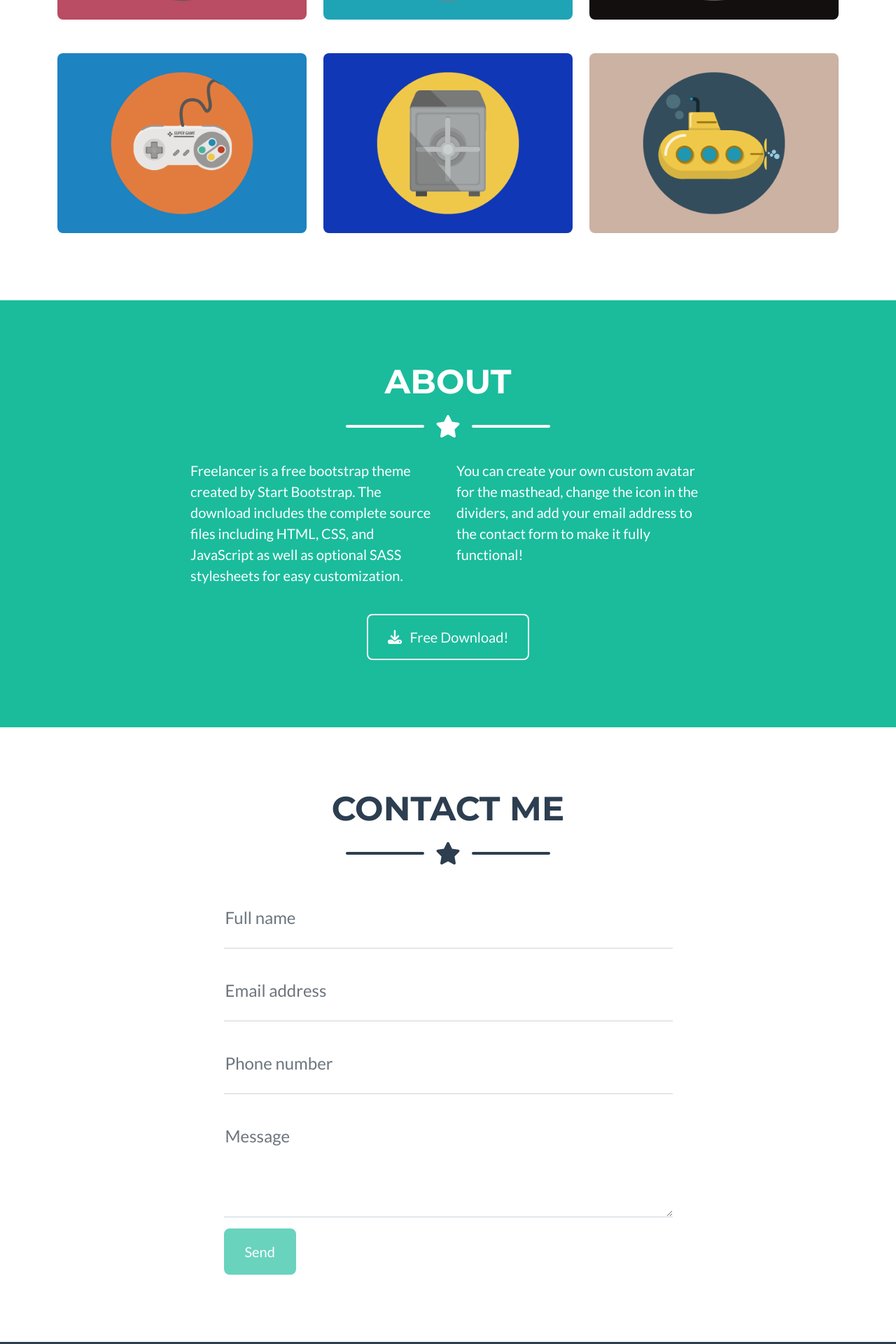
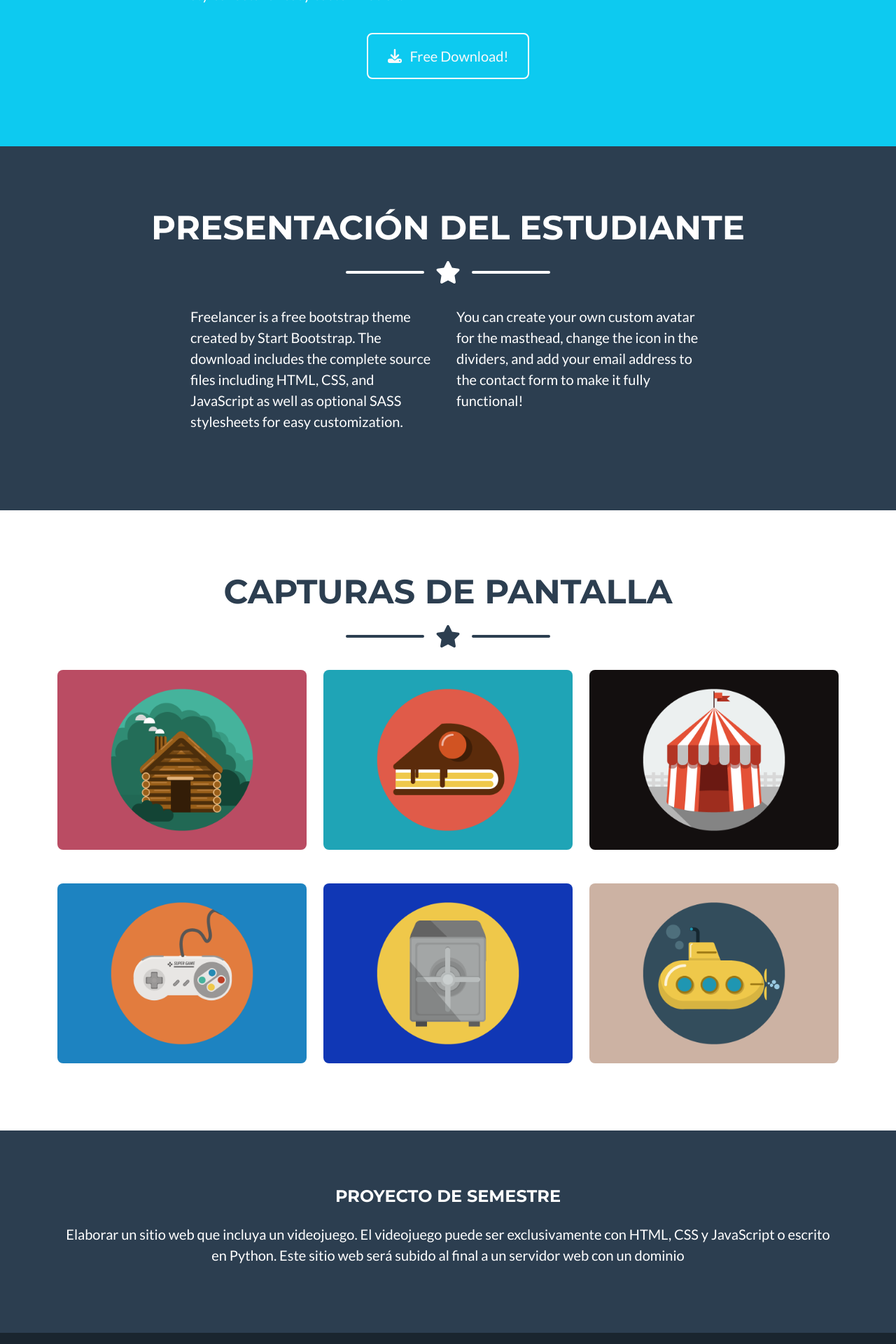
Before and after one commit to leohernandez01/Pagina-web-Videojuego, a Flask app: page / in a window 1280 px wide. Shown: the part 1240-3160 px from the top of the page at 70% size. Run offline with Flask 2, Linux system fonts and the light colour scheme; some libraries are stand-ins or nearby versions.

Commit message:
Actualizada la plantilla de bootstrap personalizada

```diff
--- a/templates/index.html
+++ b/templates/index.html
@@ -20,16 +20,16 @@
         <!-- Navigation-->
         <nav class="navbar navbar-expand-lg bg-secondary text-uppercase fixed-top" id="mainNav">
             <div class="container">
-                <a class="navbar-brand" href="#page-top">Start Bootstrap</a>
+                <a class="navbar-brand" href="#page-top">Leonardo Hernandez</a>
                 <button class="navbar-toggler text-uppercase font-weight-bold bg-primary text-white rounded" type="button" data-bs-toggle="collapse" data-bs-target="#navbarResponsive" aria-controls="navbarResponsive" aria-expanded="false" aria-label="Toggle navigation">
                     Menu
                     <i class="fas fa-bars"></i>
                 </button>
                 <div class="collapse navbar-collapse" id="navbarResponsive">
                     <ul class="navbar-nav ms-auto">
-                        <li class="nav-item mx-0 mx-lg-1"><a class="nav-link py-3 px-0 px-lg-3 rounded" href="#portfolio">Portfolio</a></li>
-                        <li class="nav-item mx-0 mx-lg-1"><a class="nav-link py-3 px-0 px-lg-3 rounded" href="#about">About</a></li>
-                        <li class="nav-item mx-0 mx-lg-1"><a class="nav-link py-3 px-0 px-lg-3 rounded" href="#contact">Contact</a></li>
+                        <li class="nav-item mx-0 mx-lg-1"><a class="nav-link py-3 px-0 px-lg-3 rounded" href="#about">Proyecto</a></li>
+                        <li class="nav-item mx-0 mx-lg-1"><a class="nav-link py-3 px-0 px-lg-3 rounded" href="#about2">Estudiante</a></li>
+                        <li class="nav-item mx-0 mx-lg-1"><a class="nav-link py-3 px-0 px-lg-3 rounded" href="#capturas">Capturas</a></li>
                     </ul>
                 </div>
             </div>
@@ -40,7 +40,7 @@
                 <!-- Masthead Avatar Image-->
                 <img class="masthead-avatar mb-5" src="static/assets/img/avataaars.svg" alt="..." />
                 <!-- Masthead Heading-->
-                <h1 class="masthead-heading text-uppercase mb-0">Start Bootstrap</h1>
+                <h1 class="masthead-heading text-uppercase mb-0">Proyecto de Semestre Primer parcial</h1>
                 <!-- Icon Divider-->
                 <div class="divider-custom divider-light">
                     <div class="divider-custom-line"></div>
@@ -48,14 +48,59 @@
                     <div class="divider-custom-line"></div>
                 </div>
                 <!-- Masthead Subheading-->
-                <p class="masthead-subheading font-weight-light mb-0">Graphic Artist - Web Designer - Illustrator</p>
+                <p class="masthead-subheading font-weight-light mb-0">Materia: Páginas Web</p>
             </div>
         </header>
+        <!-- Presentación del proyecto-->
+        <section class="page-section bg-info text-white mb-0" id="about">
+            <div class="container">
+                <!-- About Section Heading-->
+                <h2 class="page-section-heading text-center text-uppercase text-white">Presentación del proyecto</h2>
+                <!-- Icon Divider-->
+                <div class="divider-custom divider-light">
+                    <div class="divider-custom-line"></div>
+                    <div class="divider-custom-icon"><i class="fas fa-star"></i></div>
+                    <div class="divider-custom-line"></div>
+                </div>
+                <!-- About Section Content-->
+                <div class="row">
+                    <div class="col-lg-4 ms-auto"><p class="lead">Freelancer is a free bootstrap theme created by Start Bootstrap. The download includes the complete source files including HTML, CSS, and JavaScript as well as optional SASS stylesheets for easy customization.</p></div>
+                    <div class="col-lg-4 me-auto"><p class="lead">You can create your own custom avatar for the masthead, change the icon in the dividers, and add your email address to the contact form to make it fully functional!</p></div>
+                </div>
+                <!-- About Section Button-->
+                <div class="text-center mt-4">
+                    <a class="btn btn-xl btn-outline-light" href="https://startbootstrap.com/theme/freelancer/">
+                        <i class="fas fa-download me-2"></i>
+                        Free Download!
+                    </a>
+                </div>
+            </div>
+        </section>
+         <!-- Presentación del equipo-->
+         <section class="page-section bg-secondary text-white mb-0" id="about2">
+            <div class="container">
+                <!-- About Section Heading-->
+                <h2 class="page-section-heading text-center text-uppercase text-white">Presentación del estudiante</h2>
+                <!-- Icon Divider-->
+                <div class="divider-custom divider-light">
+                    <div class="divider-custom-line"></div>
+                    <div class="divider-custom-icon"><i class="fas fa-star"></i></div>
+                    <div class="divider-custom-line"></div>
+                </div>
+                <!-- About Section Content-->
+                <div class="row">
+                    <div class="col-lg-4 ms-auto"><p class="lead">Freelancer is a free bootstrap theme created by Start Bootstrap. The download includes the complete source files including HTML, CSS, and JavaScript as well as optional SASS stylesheets for easy customization.</p></div>
+                    <div class="col-lg-4 me-auto"><p class="lead">You can create your own custom avatar for the masthead, change the icon in the dividers, and add your email address to the contact form to make it fully functional!</p></div>
+                </div>
+                <!-- About Section Button-->
+
+            </div>
+        </section>
         <!-- Portfolio Section-->
-        <section class="page-section portfolio" id="portfolio">
+        <section class="page-section portfolio" id="capturas">
             <div class="container">
                 <!-- Portfolio Section Heading-->
-                <h2 class="page-section-heading text-center text-uppercase text-secondary mb-0">Portfolio</h2>
+                <h2 class="page-section-heading text-center text-uppercase text-secondary mb-0">Capturas de pantalla</h2>
                 <!-- Icon Divider-->
                 <div class="divider-custom">
                     <div class="divider-custom-line"></div>
@@ -121,130 +166,20 @@
                 </div>
             </div>
         </section>
-        <!-- About Section-->
-        <section class="page-section bg-primary text-white mb-0" id="about">
-            <div class="container">
-                <!-- About Section Heading-->
-                <h2 class="page-section-heading text-center text-uppercase text-white">About</h2>
-                <!-- Icon Divider-->
-                <div class="divider-custom divider-light">
-                    <div class="divider-custom-line"></div>
-                    <div class="divider-custom-icon"><i class="fas fa-star"></i></div>
-                    <div class="divider-custom-line"></div>
-                </div>
-                <!-- About Section Content-->
-                <div class="row">
-                    <div class="col-lg-4 ms-auto"><p class="lead">Freelancer is a free bootstrap theme created by Start Bootstrap. The download includes the complete source files including HTML, CSS, and JavaScript as well as optional SASS stylesheets for easy customization.</p></div>
-                    <div class="col-lg-4 me-auto"><p class="lead">You can create your own custom avatar for the masthead, change the icon in the dividers, and add your email address to the contact form to make it fully functional!</p></div>
-                </div>
-                <!-- About Section Button-->
-                <div class="text-center mt-4">
-                    <a class="btn btn-xl btn-outline-light" href="https://startbootstrap.com/theme/freelancer/">
-                        <i class="fas fa-download me-2"></i>
-                        Free Download!
-                    </a>
-                </div>
-            </div>
-        </section>
-        <!-- Contact Section-->
-        <section class="page-section" id="contact">
-            <div class="container">
-                <!-- Contact Section Heading-->
-                <h2 class="page-section-heading text-center text-uppercase text-secondary mb-0">Contact Me</h2>
-                <!-- Icon Divider-->
-                <div class="divider-custom">
-                    <div class="divider-custom-line"></div>
-                    <div class="divider-custom-icon"><i class="fas fa-star"></i></div>
-                    <div class="divider-custom-line"></div>
-                </div>
-                <!-- Contact Section Form-->
-                <div class="row justify-content-center">
-                    <div class="col-lg-8 col-xl-7">
-                        <!-- * * * * * * * * * * * * * * *-->
-                        <!-- * * SB Forms Contact Form * *-->
-                        <!-- * * * * * * * * * * * * * * *-->
-                        <!-- This form is pre-integrated with SB Forms.-->
-                        <!-- To make this form functional, sign up at-->
-                        <!-- https://startbootstrap.com/solution/contact-forms-->
-                        <!-- to get an API token!-->
-                        <form id="contactForm" data-sb-form-api-token="API_TOKEN">
-                            <!-- Name input-->
-                            <div class="form-floating mb-3">
-                                <input class="form-control" id="name" type="text" placeholder="Enter your name..." data-sb-validations="required" />
-                                <label for="name">Full name</label>
-                                <div class="invalid-feedback" data-sb-feedback="name:required">A name is required.</div>
-                            </div>
-                            <!-- Email address input-->
-                            <div class="form-floating mb-3">
-                                <input class="form-control" id="email" type="email" placeholder="name@example.com" data-sb-validations="required,email" />
-                                <label for="email">Email address</label>
-                                <div class="invalid-feedback" data-sb-feedback="email:required">An email is required.</div>
-                                <div class="invalid-feedback" data-sb-feedback="email:email">Email is not valid.</div>
-                            </div>
-                            <!-- Phone number input-->
-                            <div class="form-floating mb-3">
-                                <input class="form-control" id="phone" type="tel" placeholder="(123) 456-7890" data-sb-validations="required" />
-                                <label for="phone">Phone number</label>
-                                <div class="invalid-feedback" data-sb-feedback="phone:required">A phone number is required.</div>
-                            </div>
-                            <!-- Message input-->
-                            <div class="form-floating mb-3">
-                                <textarea class="form-control" id="message" type="text" placeholder="Enter your message here..." style="height: 10rem" data-sb-validations="required"></textarea>
-                                <label for="message">Message</label>
-                                <div class="invalid-feedback" data-sb-feedback="message:required">A message is required.</div>
-                            </div>
-                            <!-- Submit success message-->
-                            <!---->
-                            <!-- This is what your users will see when the form-->
-                            <!-- has successfully submitted-->
-                            <div class="d-none" id="submitSuccessMessage">
-                                <div class="text-center mb-3">
-                                    <div class="fw-bolder">Form submission successful!</div>
-                                    To activate this form, sign up at
-                                    <br />
-                                    <a href="https://startbootstrap.com/solution/contact-forms">https://startbootstrap.com/solution/contact-forms</a>
-                                </div>
-                            </div>
-                            <!-- Submit error message-->
-                            <!---->
-                            <!-- This is what your users will see when there is-->
-                            <!-- an error submitting the form-->
-                            <div class="d-none" id="submitErrorMessage"><div class="text-center text-danger mb-3">Error sending message!</div></div>
-                            <!-- Submit Button-->
-                            <button class="btn btn-primary btn-xl disabled" id="submitButton" type="submit">Send</button>
-                        </form>
-                    </div>
-                </div>
-            </div>
-        </section>
+
         <!-- Footer-->
         <footer class="footer text-center">
             <div class="container">
                 <div class="row">
-                    <!-- Footer Location-->
-                    <div class="col-lg-4 mb-5 mb-lg-0">
-                        <h4 class="text-uppercase mb-4">Location</h4>
-                        <p class="lead mb-0">
-                            2215 John Daniel Drive
-                            <br />
-                            Clark, MO 65243
-                        </p>
-                    </div>
+
                     <!-- Footer Social Icons-->
-                    <div class="col-lg-4 mb-5 mb-lg-0">
-                        <h4 class="text-uppercase mb-4">Around the Web</h4>
-                        <a class="btn btn-outline-light btn-social mx-1" href="#!"><i class="fab fa-fw fa-facebook-f"></i></a>
-                        <a class="btn btn-outline-light btn-social mx-1" href="#!"><i class="fab fa-fw fa-twitter"></i></a>
-                        <a class="btn btn-outline-light btn-social mx-1" href="#!"><i class="fab fa-fw fa-linkedin-in"></i></a>
-                        <a class="btn btn-outline-light btn-social mx-1" href="#!"><i class="fab fa-fw fa-dribbble"></i></a>
-                    </div>
+
                     <!-- Footer About Text-->
-                    <div class="col-lg-4">
-                        <h4 class="text-uppercase mb-4">About Freelancer</h4>
-                        <p class="lead mb-0">
-                            Freelance is a free to use, MIT licensed Bootstrap theme created by
-                            <a href="http://startbootstrap.com">Start Bootstrap</a>
-                            .
+                    <div class="col-lg-auto mx-auto">
+                        <h4 class="text-uppercase mb-4">Proyecto de semestre</h4>
+                        <p class="lead mx-auto">
+                            Elaborar un sitio web que incluya un videojuego. El videojuego puede ser exclusivamente con HTML, CSS y JavaScript o escrito
+                            en Python. Este sitio web será subido al final a un servidor web con un dominio
                         </p>
                     </div>
                 </div>
```
